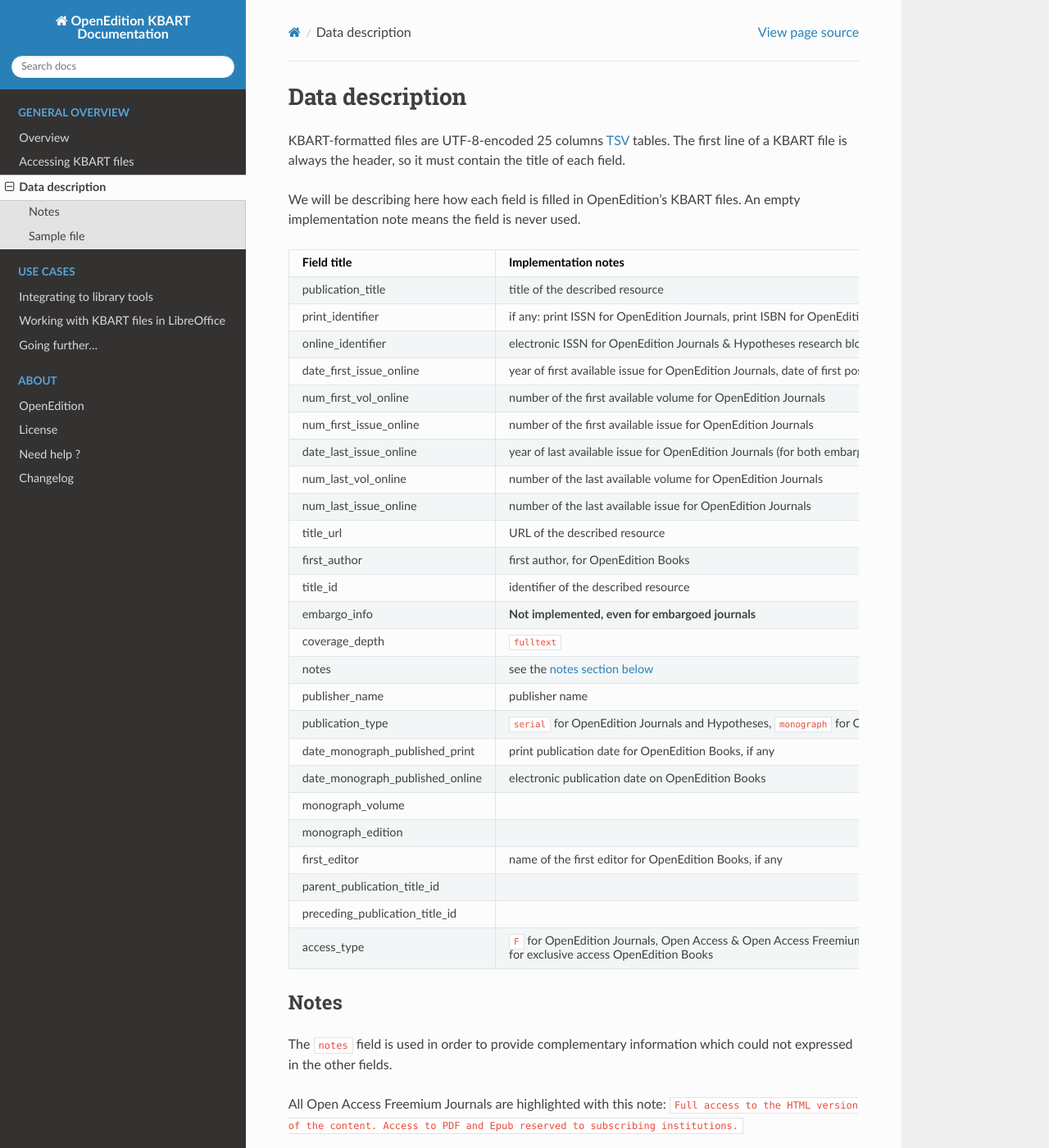
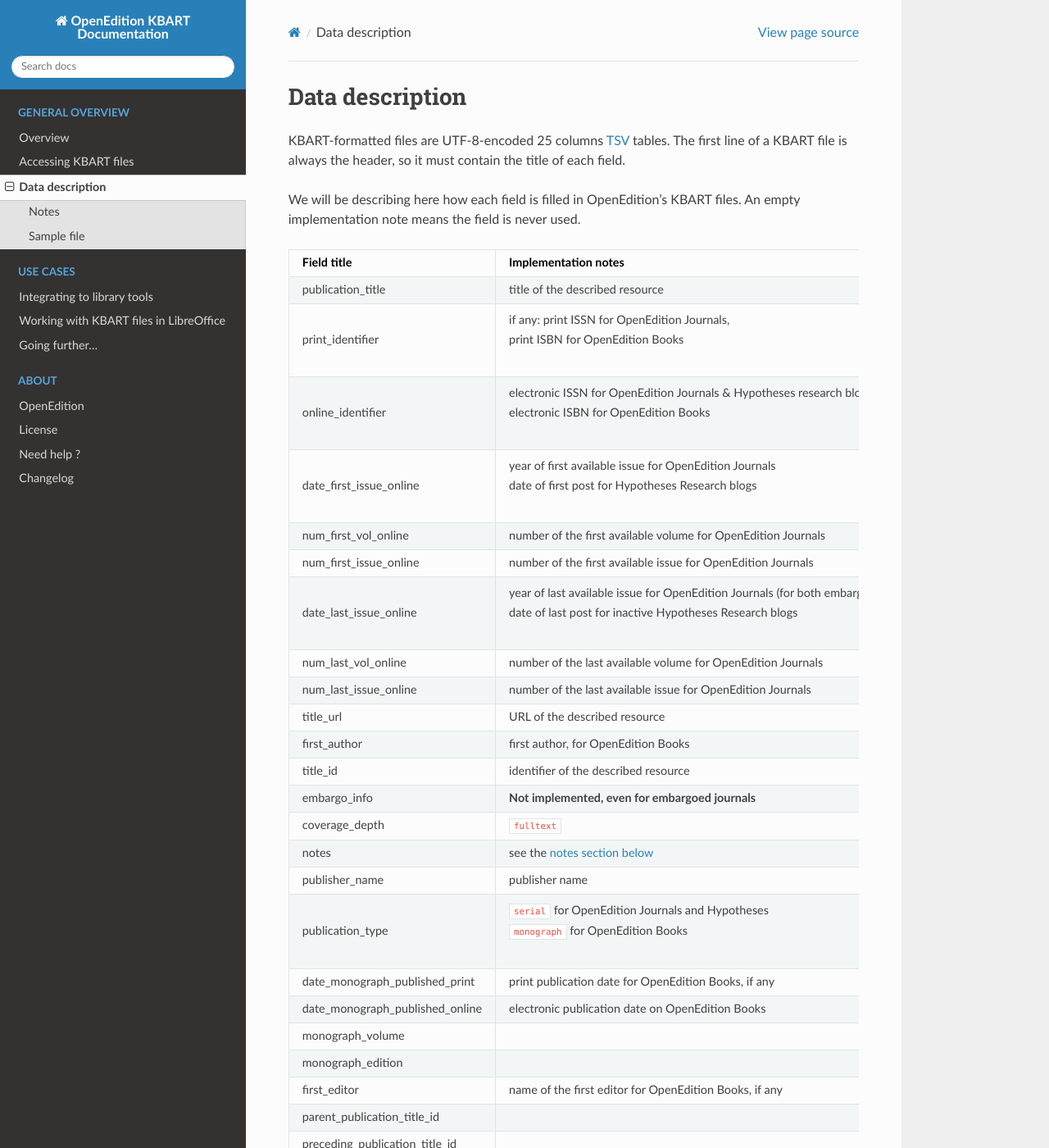
Before and after one commit to OpenEdition/kbart-openedition, a Sphinx documentation site: the page built from docs/source/description.rst, in a window 1280 px wide and 1400 px high. Shown: the whole window at 82% size. Built offline with Sphinx 7.4.7 and the Read the Docs theme 2.0.0, drawn with Linux system fonts in a browser that asks for light colours; some of the changed text lies outside the part shown.

Commit message:
line breaks inside table

```diff
--- a/docs/source/description.rst
+++ b/docs/source/description.rst
@@ -15,17 +15,21 @@ An empty implementation note means the field is never used.
 +===========================================+===========================================================================================================================================================================+
 | publication_title                         | title of the described resource                                                                                                                                           |
 +-------------------------------------------+---------------------------------------------------------------------------------------------------------------------------------------------------------------------------+
-| print_identifier                          | if any: print ISSN for OpenEdition Journals, print ISBN for OpenEdition Books                                                                                             |
+| print_identifier                          | | if any: print ISSN for OpenEdition Journals,                                                                                                                            |
+|                                           | | print ISBN for OpenEdition Books                                                                                                                                        |
 +-------------------------------------------+---------------------------------------------------------------------------------------------------------------------------------------------------------------------------+
-| online_identifier                         | electronic ISSN for OpenEdition Journals & Hypotheses research blogs, electronic ISBN for OpenEdition Books                                                               |
+| online_identifier                         | | electronic ISSN for OpenEdition Journals & Hypotheses research blogs                                                                                                    |
+|                                           | | electronic ISBN for OpenEdition Books                                                                                                                                   |
 +-------------------------------------------+---------------------------------------------------------------------------------------------------------------------------------------------------------------------------+
-| date_first_issue_online                   | year of first available issue for OpenEdition Journals, date of first post for Hypotheses Research blogs                                                                  |
+| date_first_issue_online                   | | year of first available issue for OpenEdition Journals                                                                                                                  |
+|                                           | | date of first post for Hypotheses Research blogs                                                                                                                        |
 +-------------------------------------------+---------------------------------------------------------------------------------------------------------------------------------------------------------------------------+
 | num_first_vol_online                      | number of the first available volume for OpenEdition Journals                                                                                                             |
 +-------------------------------------------+---------------------------------------------------------------------------------------------------------------------------------------------------------------------------+
 | num_first_issue_online                    | number of the first available issue for OpenEdition Journals                                                                                                              |
 +-------------------------------------------+---------------------------------------------------------------------------------------------------------------------------------------------------------------------------+
-| date_last_issue_online                    | year of last available issue for OpenEdition Journals (for both embargoed and inactive journals), date of last post for inactive Hypotheses Research blogs                |
+| date_last_issue_online                    | | year of last available issue for OpenEdition Journals (for both embargoed and inactive journals)                                                                        |
+|                                           | | date of last post for inactive Hypotheses Research blogs                                                                                                                |
 +-------------------------------------------+---------------------------------------------------------------------------------------------------------------------------------------------------------------------------+
 | num_last_vol_online                       | number of the last available volume for OpenEdition Journals                                                                                                              |
 +-------------------------------------------+---------------------------------------------------------------------------------------------------------------------------------------------------------------------------+
@@ -45,7 +49,8 @@ An empty implementation note means the field is never used.
 +-------------------------------------------+---------------------------------------------------------------------------------------------------------------------------------------------------------------------------+
 | publisher_name                            | publisher name                                                                                                                                                            |
 +-------------------------------------------+---------------------------------------------------------------------------------------------------------------------------------------------------------------------------+
-| publication_type                          | ``serial`` for OpenEdition Journals and Hypotheses, ``monograph`` for OpenEdition Books                                                                                   |
+| publication_type                          | | ``serial`` for OpenEdition Journals and Hypotheses                                                                                                                      |
+|                                           | | ``monograph`` for OpenEdition Books                                                                                                                                     |
 +-------------------------------------------+---------------------------------------------------------------------------------------------------------------------------------------------------------------------------+
 | date_monograph_published_print            | print publication date for OpenEdition Books, if any                                                                                                                      |
 +-------------------------------------------+---------------------------------------------------------------------------------------------------------------------------------------------------------------------------+
@@ -61,7 +66,8 @@ An empty implementation note means the field is never used.
 +-------------------------------------------+---------------------------------------------------------------------------------------------------------------------------------------------------------------------------+
 | preceding_publication_title_id            |                                                                                                                                                                           |
 +-------------------------------------------+---------------------------------------------------------------------------------------------------------------------------------------------------------------------------+
-| access_type                               | ``F`` for OpenEdition Journals, Open Access & Open Access Freemium OpenEdition Books and Hypotheses, for ``P`` for exclusive access OpenEdition Books                     |
+| access_type                               | | ``F`` for OpenEdition Journals, Open Access & Open Access Freemium OpenEdition Books and Hypotheses                                                                     |
+|                                           | | ``P`` for exclusive access OpenEdition Books                                                                                                                            |
 +-------------------------------------------+---------------------------------------------------------------------------------------------------------------------------------------------------------------------------+
 
 .. _notesfield:
@@ -72,7 +78,8 @@ Notes
 The ``notes`` field is used in order to provide complementary information which
 could not expressed in the other fields.
 
-All Open Access Freemium Journals are highlighted with this note: ``Full access to the HTML version of the content. Access to PDF and Epub reserved to subscribing institutions.``
+All Open Access Freemium Journals are highlighted with this note:
+``Full access to the HTML version of the content. Access to PDF and Epub reserved to subscribing institutions.``
 
 Moreover, for OpenEdition Journals, some characters and abbreviations are used to
 precisely describe coverage range:
```
